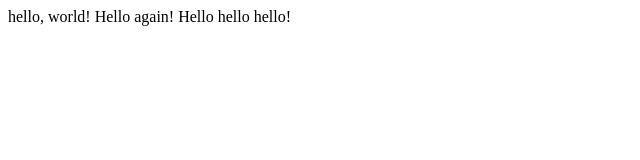
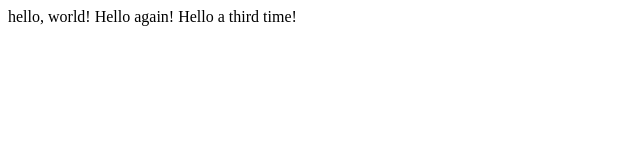
Before and after one commit to GlennG2012/wpGitLecture, a plain HTML site: page hello.html in a window 1280 px wide. Shown: the full height of the page, 0-640 px from the left. Drawn offline with Linux system fonts and the light colour scheme.

Commit message:
My third line

```diff
--- a/hello.html
+++ b/hello.html
@@ -4,6 +4,6 @@
    <title>My Webpage</title>
   </head>
   <body>
-    hello, world! Hello again! Hello hello hello!
+    hello, world! Hello again! Hello a third time!
   </body>
 </html>
```
